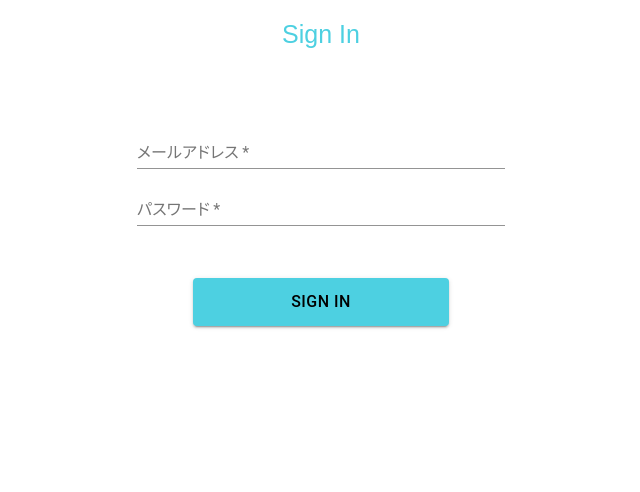
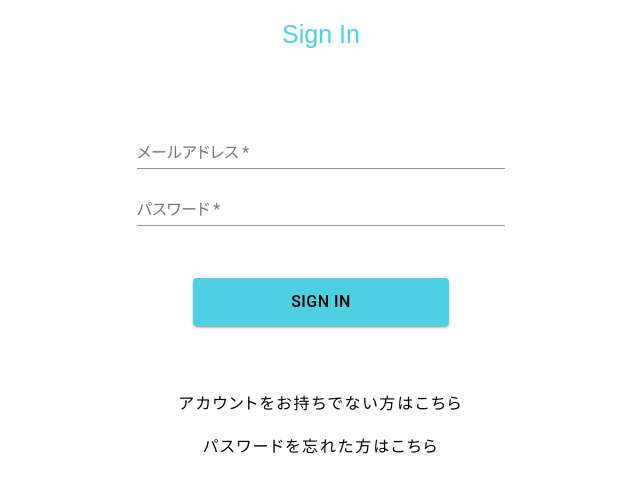
Before and after one commit to shtwangy/react-ec-app, a React (Create React App) app: page /signin in a window 1280 px wide. Shown: the top 492 px of the page, without its empty margins (319-959 px from the left). Built offline with nearby package versions, Linux system fonts and the light colour scheme.

Commit message:
feat(src/templates/SignIn.jsx): add routing to sign up screen and reset password screen.

```diff
--- a/src/templates/SignIn.jsx
+++ b/src/templates/SignIn.jsx
@@ -2,6 +2,7 @@ import React, {useCallback, useState} from "react";
 import { TextInput, PrimaryButton } from "../components/UIkit";
 import { signIn } from "../reducks/users/operations";
 import { useDispatch } from "react-redux";
+import { push } from 'connected-react-router';
 
 const SignIn = () => {
     const dispatch = useDispatch();
@@ -47,6 +48,9 @@ const SignIn = () => {
                     label={"Sign In"}
                     onClick={() => dispatch(signIn(email, password))}
                 />
+                <div className="module-spacer--medium" />
+                <p onClick={() => dispatch(push('/signup'))}>アカウントをお持ちでない方はこちら</p>
+                <p onClick={() => dispatch(push('/signin/reset'))}>パスワードを忘れた方はこちら</p>
             </div>
         </div>
     )
```
